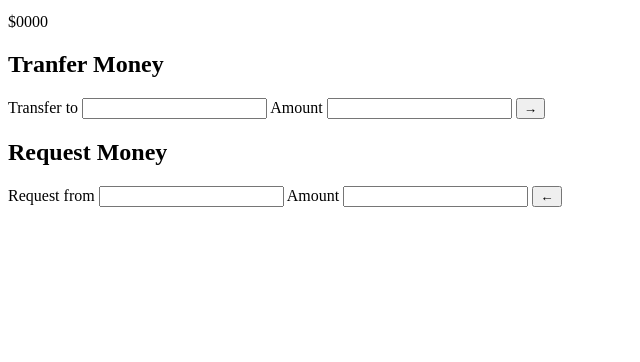
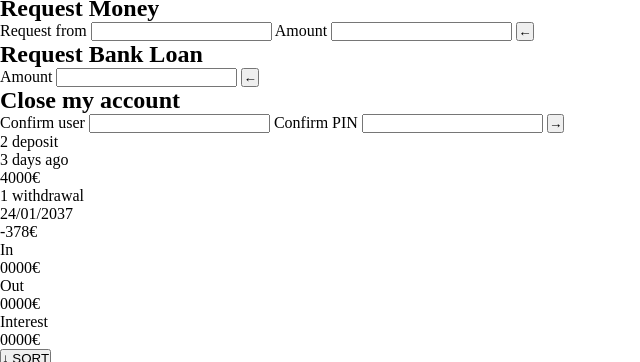
Before and after one commit to rfernandesdealbuquerque/bank2peer-website, a plain HTML site: page index.html in a window 1280 px wide. Shown: the part 160-522 px from the top of the page, without its empty margins (0-640 px from the left). Drawn offline with Linux system fonts and the light colour scheme.

Commit message:
finished index.html

```diff
--- a/index.html
+++ b/index.html
@@ -5,6 +5,11 @@
     <meta http-equiv="X-UA-Compatible" content="IE=edge" />
     <meta name="viewport" content="width=device-width, initial-scale=1.0" />
     <title>Bank2Peer</title>
+    <link rel="stylesheet" href="style.css" />
+    <link
+      href="https://fonts.googleapis.com/css?family=Poppins:400,500,600&display=swap"
+      rel="stylesheet"
+    />
   </head>
   <body>
     <section class="top">
@@ -21,7 +26,7 @@
           placeholder="4-digit PIN"
           class="login-input login-input-pin"
         />
-        <button class="btn-login">&rarr;</button>
+        <button class="btn-form btn-login">&rarr;</button>
       </form>
     </section>
     <main class="application">
@@ -38,31 +43,85 @@
       <section class="movements-operations">
         <div class="movements"></div>
 
+        <!--Operations-->
         <div class="operations">
           <div class="operation operation-transfer">
             <h2>Tranfer Money</h2>
-            <form>
+            <form class="form form-transfer">
               <label>Transfer to</label>
               <input type="text" class="form-input form-input-to" />
               <label>Amount</label>
               <input type="number" class="form-input form-input-amount" />
-              <button class="btn-transfer">&rarr;</button>
+              <button class="btn-form btn-transfer">&rarr;</button>
             </form>
           </div>
           <div class="operation operation-request">
             <h2>Request Money</h2>
-            <form>
-              <label>Request from</label>
+            <form class="form form-request">
+              <label class="form-label">Request from</label>
               <input type="text" class="form-input form-input-from" />
-              <label>Amount</label>
+              <label class="form-label">Amount</label>
               <input type="number" class="form-input form-input-amount" />
-              <button class="btn-request">&larr;</button>
+              <button class="btn-form btn-request">&larr;</button>
             </form>
           </div>
-          <div class="operation operation-loan"></div>
-          <div class="operation operation-close"></div>
+          <div class="operation operation-loan">
+            <h2>Request Bank Loan</h2>
+            <form class="form form-loan">
+              <label class="form-label">Amount</label>
+              <input type="number" class="form-input form-input-loan" />
+              <button class="btn-form btn-loan">&larr;</button>
+            </form>
+          </div>
+
+          <div class="operation operation-close">
+            <h2>Close my account</h2>
+            <form class="form form-close">
+              <label class="form-label">Confirm user</label>
+              <input type="text" class="form-input form-input-user" />
+              <label class="form-label">Confirm PIN</label>
+              <input
+                type="password"
+                maxlength="4"
+                class="form-input form-input-pin"
+              />
+              <button class="btn-form btn-close">&rarr;</button>
+            </form>
+          </div>
+        </div>
+
+        <!--MOVEMENTS-->
+        <div class="movements">
+          <div class="movements-row">
+            <div class="movements-type movements-type-deposit">2 deposit</div>
+            <div class="movements-date">3 days ago</div>
+            <div class="movements-value">4000€</div>
+          </div>
+          <div class="movements-row">
+            <div class="movements-type movements-type-withdrawal">
+              1 withdrawal
+            </div>
+            <div class="movements__date">24/01/2037</div>
+            <div class="movements__value">-378€</div>
+          </div>
         </div>
       </section>
+      <!--SUMMARY-->
+      <section class="summary">
+        <p class="summary-label">In</p>
+        <p class="summary-value summary-value-in">0000€</p>
+        <p class="summary-label">Out</p>
+        <p class="summary-value summary-value-out">0000€</p>
+        <p class="summary-label">Interest</p>
+        <p class="summary-value summary-value-interest">0000€</p>
+        <button class="btn-sort">&downarrow; SORT</button>
+      </section>
+
+      <!-- LOGOUT TIMER -->
+      <p class="logout-timer">
+        You will be logged out in <span class="timer">05:00</span>
+      </p>
     </main>
+    <script src="script.js"></script>
   </body>
 </html>
--- a/style.css
+++ b/style.css
@@ -0,0 +1,4 @@
+* {
+  margin: 0px;
+  padding: 0px;
+}
```
